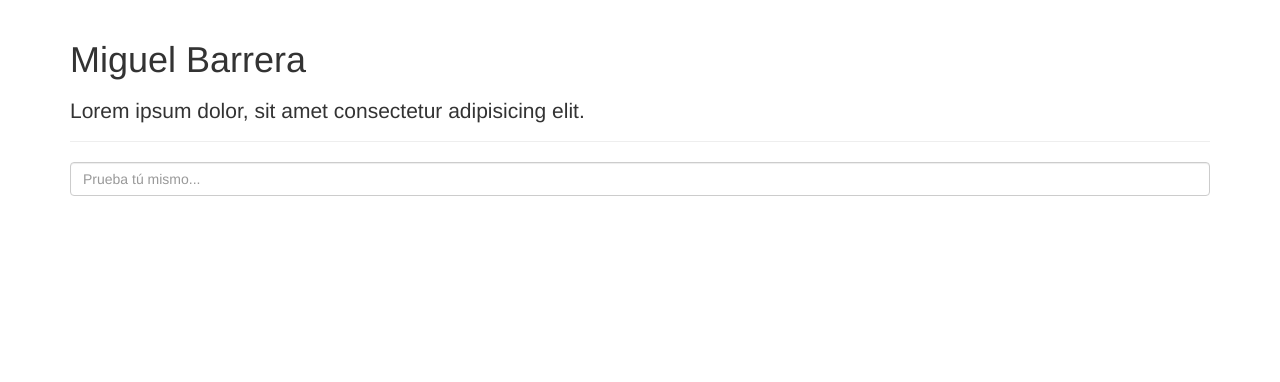
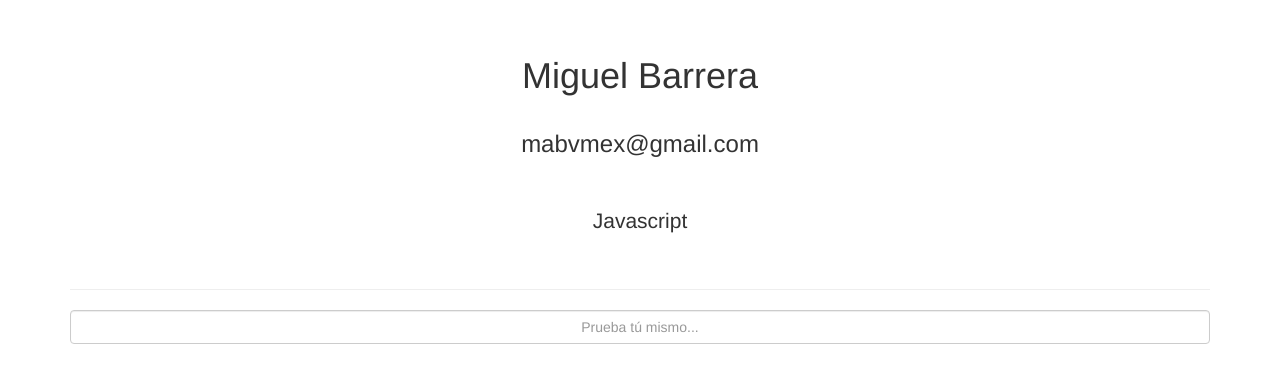
Before and after one commit to mabvmex/TextoShuffle, a plain HTML site: page front-end/index.html in a window 1280 px wide. Drawn offline with Linux system fonts and the light colour scheme.

Commit message:
nube de palabras

```diff
--- a/front-end/index.html
+++ b/front-end/index.html
@@ -19,19 +19,21 @@
   <body>
     <div class="container">
       <div class="page-header">
-        <h1 class="PageTitle">Miguel Barrera</h1>
-        <p class="lead shuffleEffect fixedSize">
-          Lorem ipsum dolor, sit amet consectetur adipisicing elit.
-        </p>
+        <!-- <h1 class="PageTitle"> -->
+        <h1 class="fixedSize centrar">Miguel Barrera</h1>
+        <h3 class="fixedSize centrar me">Find me!</h3>
+        <p class="lead shuffleEffect fixedSize centrar"></p>
       </div>
+    </div>
 
-      <!-- Editar desde aquí  -->
+    <!-- Editar desde aquí  -->
+    <div class="container">
       <div>
         <input
           type="text"
           id="textEffect"
           placeholder="Prueba tú mismo..."
-          class="form-control fixedSize"
+          class="form-control inputText centrar"
         />
       </div>
       <!-- Hasta aquí modificaremos -->
--- a/front-end/lib/effect.js
+++ b/front-end/lib/effect.js
@@ -1,9 +1,17 @@
 let shuffle = $(".shuffleEffect");
 let textEffect = $("#textEffect");
-let Page = $(".PageTitle")
+let about = $(".me");
 
-shuffle.shuffleLetters();
-Page.shuffleLetters();
+// let Page = $(".PageTitle")
+let aboutMe = ['@mabvmex', 'mabvmex@gmail.com'];
+let wordsCloud = ['Fullstack Web developer', 'Javascript', 'Angular 7+',
+    'NodeJS', 'MongoDB', 'ios Developer',
+];
+let a = 0;
+let b = 0;
+
+shuffle.text(wordsCloud[0]);
+// Page.shuffleLetters();
 
 textEffect.on("keypress", function (e) {
 
@@ -13,3 +21,27 @@ textEffect.on("keypress", function (e) {
         });
     }
 });
+
+setInterval(function () {
+
+    a++;
+
+    if (a >= wordsCloud.length) {
+        a = 0;
+    }
+    shuffle.shuffleLetters({
+        "text": wordsCloud[a]
+    });
+}, 3000)
+
+
+setInterval(function () {
+
+    b++;
+    if (b >= aboutMe.length) {
+        b = 0;
+    }
+    about.shuffleLetters({
+        "text": aboutMe[b]
+    });
+}, 4000)
--- a/front-end/lib/estilo.css
+++ b/front-end/lib/estilo.css
@@ -1,5 +1,9 @@
 .fixedSize {
     line-height: 2;
     margin: auto;
-    /* height: 50px; */
+    height: 80px;
 }
+
+.centrar {
+    text-align: center;
+}
```
